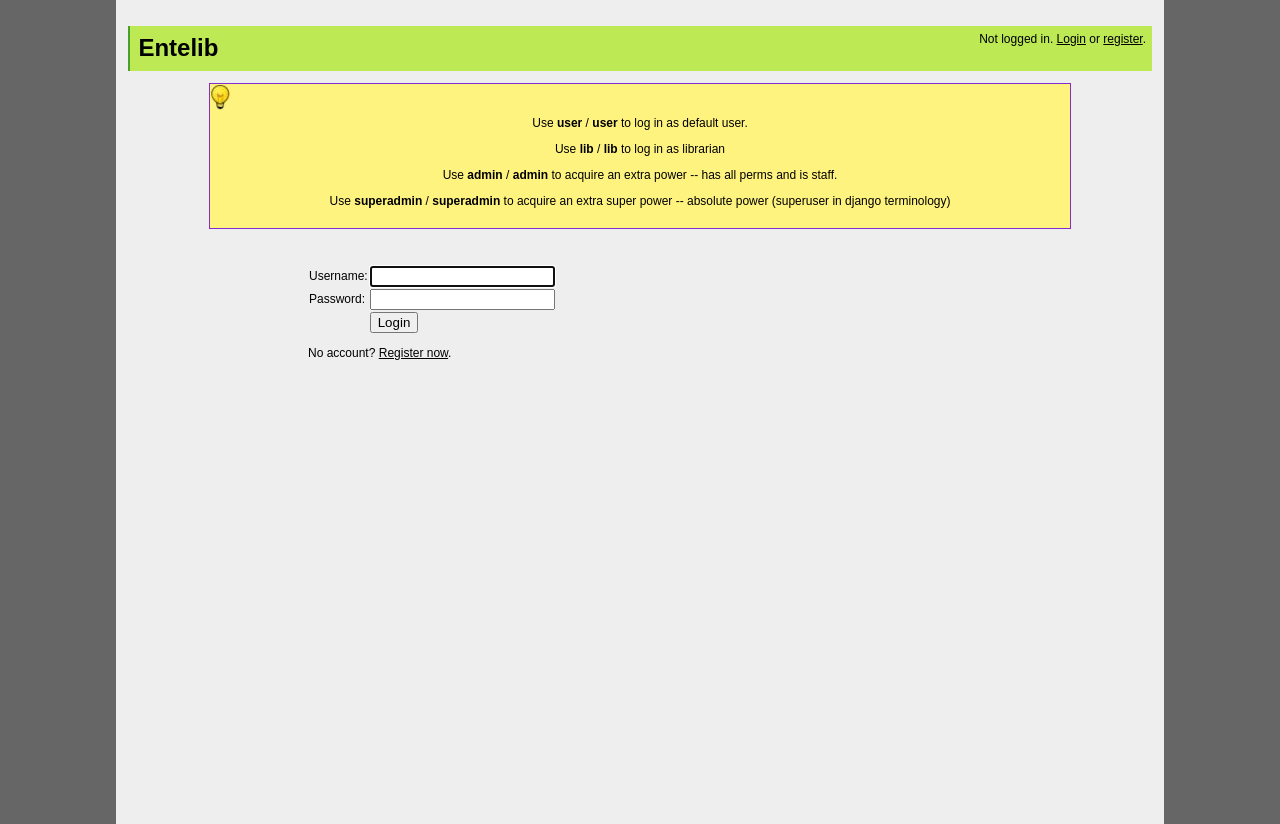
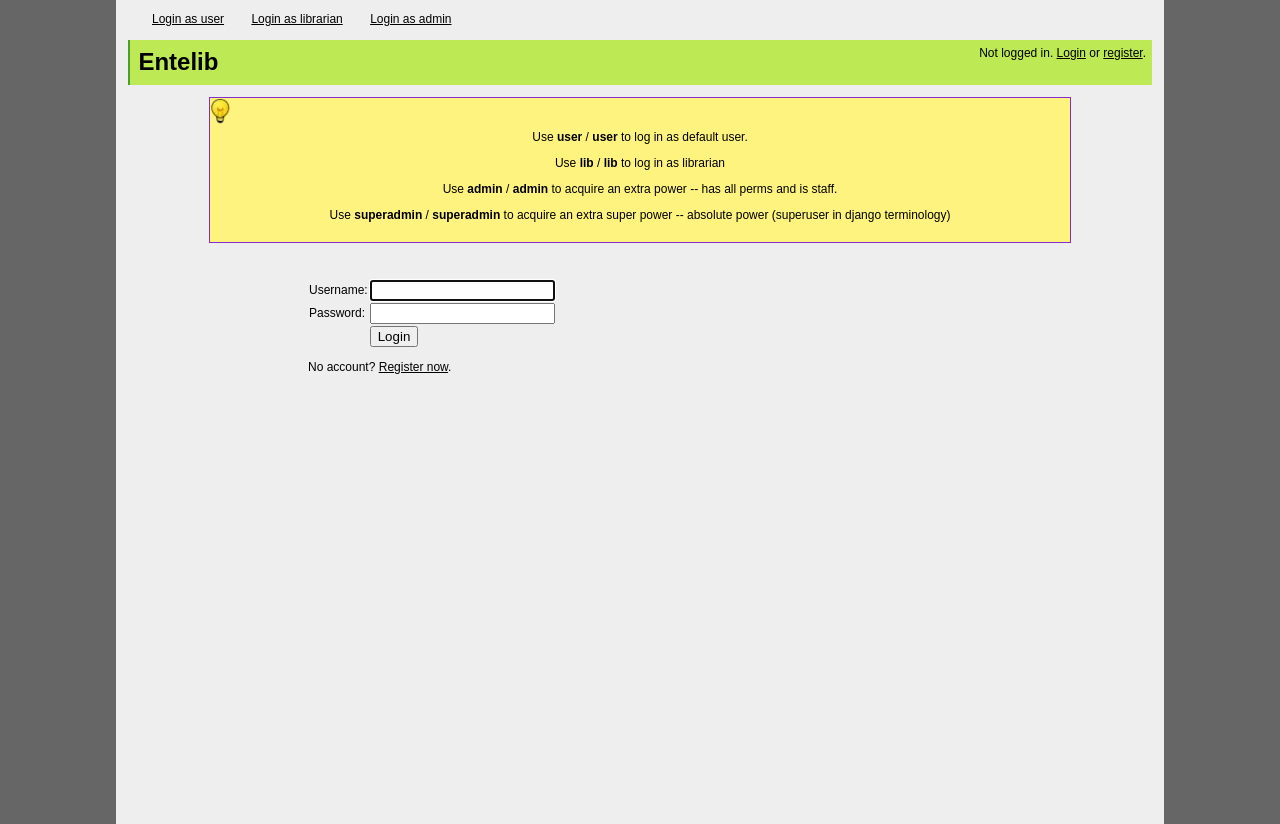
Before and after one commit to mmilewski/entelib, a Django app: page /entelib/login/ in a window 1280 px wide. Run offline with Django 3.2, Linux system fonts and the light colour scheme; parts of the project's set-up code (start-up, migrations or seed data) failed here and were passed over.

Commit message:
- fixed typo lib_group -> admin_group - book request info is now filled with template (loaded from config) - added links: 'Login as...' to save our time typing username and password. Nice, isn't it? - in time bar controls, buttons are smaller now. Show is bigger (easier to hit, since len(Show)==4 only)

```diff
--- a/entelib/baseapp/models.py
+++ b/entelib/baseapp/models.py
@@ -152,8 +152,8 @@ class UserProfile(models.Model):
         return lib_group in self.user.groups.all()
 
     def is_admin(self):
-        lib_group = Group.objects.get(name='Admins')
-        return lib_group in self.user.groups.all()
+        admin_group = Group.objects.get(name='Admins')
+        return admin_group in self.user.groups.all()
 
     # def perm_exists(self, perm):
     #     '''
--- a/entelib/dbconfigfiller.py
+++ b/entelib/dbconfigfiller.py
@@ -29,6 +29,7 @@ def fill_config():
 
     # book request
     _svd(config, False, 'book_request_info_min_len', 10,                                "Minimal length of book request information")
+    _svd(config, False, 'book_request_info_template', 'Title:\n\n\nAuthors:\n\n\nPublication:\n\n\nUrl:\n\n',   "Template which is displayed to help in filling request book form")
 
     # searching
     _svd(config, True , 'copies_location_select_size',              5,                  "Number of location elements to display in select list when filtering copies of a book")
--- a/entelib/media/stylesheets/time_bar.css
+++ b/entelib/media/stylesheets/time_bar.css
@@ -34,7 +34,7 @@ div.group div.green_segment {
 
 div.scaleWrapper {
     width: 100%;
-    clear:both;
+    clear: both;
     display: block;
 }
 
@@ -50,3 +50,15 @@ div.scale_part {
 div.time_bar_date_selectorWrapper {
     text-align: right;
 }
+
+
+div.time_bar_date_selectorWrapper input[value='Show'] {
+    padding: .3em 1.2em;
+}
+div.time_bar_date_selectorWrapper .helper_buttons {
+    padding-top: .7em;
+}
+div.time_bar_date_selectorWrapper .helper_buttons input {
+    font-size: 90%;
+    padding: .2em .5em;
+}
--- a/entelib/templates/base.html
+++ b/entelib/templates/base.html
@@ -14,6 +14,12 @@
     </head>
     <body>
         <div id='top'>
+          <div style="margin: 0 1em;">
+            <a href="/_login_user/" style="padding:1em">Login as user</a>
+            <a href="/_login_lib/" style="padding:1em">Login as librarian</a>
+            <a href="/_login_admin/" style="padding:1em">Login as admin</a>
+          </div>
+
             <br>
             <div id='header'>
                 <div style='float: left;'>
--- a/entelib/urls.py
+++ b/entelib/urls.py
@@ -21,8 +21,27 @@ def quickhack(request):
     html = t.render(Context({'copies':copies,'xss': [[1,2,3,4],[4,5],[6,7,8,9,10,11,12]]}))
     return HttpResponse(html)
 
+from django.contrib.auth import authenticate, login
+from django.contrib.auth.models import User
+from django.http import HttpResponseRedirect
+def _login_user(request):
+    user = authenticate(username='user', password='user')
+    login(request, user)
+    return HttpResponseRedirect('/')
+def _login_lib(request):
+    user = authenticate(username='lib', password='lib')
+    login(request, user)
+    return HttpResponseRedirect('/')
+def _login_admin(request):
+    user = authenticate(username='admin', password='admin')
+    login(request, user)
+    return HttpResponseRedirect('/')
 
 urlpatterns = patterns('',
+    (r'_login_user', 'entelib.urls._login_user'),
+    (r'_login_lib', 'entelib.urls._login_lib'),
+    (r'_login_admin', 'entelib.urls._login_admin'),
+
     (r'^quickhack', 'entelib.urls.quickhack'),
     (r'^entelib/', include('entelib.baseapp.urls')),
     (r'^' + settings.MEDIA_URL[1:] + '(?P<path>.*)$',  'django.views.static.serve',  { 'document_root': settings.MEDIA_ROOT, }),
```
Also changed, not shown: entelib/baseapp/views.py (+6 -4 lines), entelib/templates/time_bar/controls.html (+6 -5 lines).
